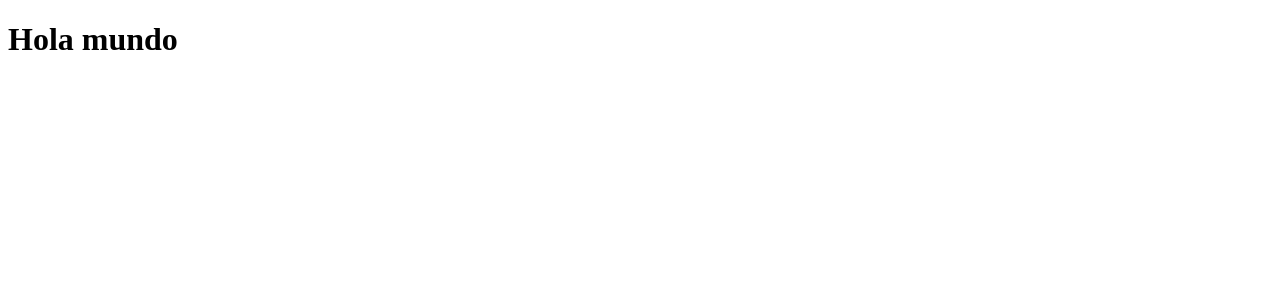
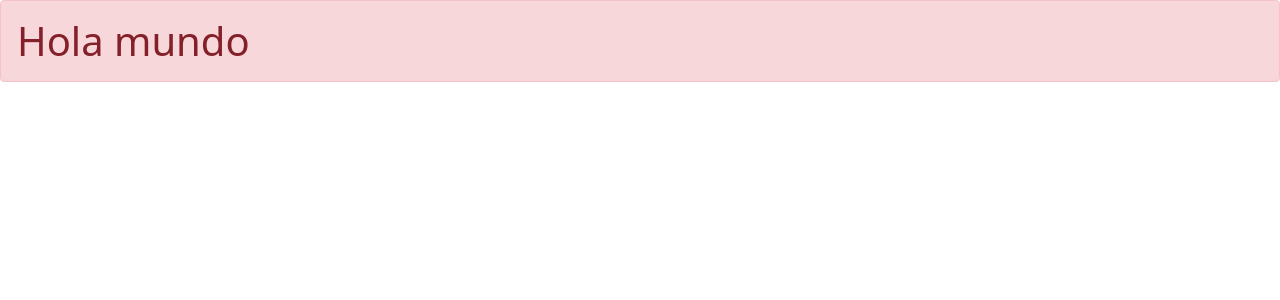
Before and after one commit to VlV-515/rick-and-morty-react-useContext, a React (Vite) app: page / in a window 1280 px wide. Shown: the top 300 px of the page. Built offline with nearby package versions, Linux system fonts and the light colour scheme.

Commit message:
Feat⚙️Agrega bootstrap y primeras configuraciones

```diff
--- a/index.html
+++ b/index.html
@@ -4,7 +4,7 @@
     <meta charset="UTF-8" />
     <link rel="icon" type="image/svg+xml" href="/src/favicon.svg" />
     <meta name="viewport" content="width=device-width, initial-scale=1.0" />
-    <title>Vite App</title>
+    <title>Paginador Rick And Morty App</title>
   </head>
   <body>
     <div id="root"></div>
--- a/package.json
+++ b/package.json
@@ -8,6 +8,7 @@
     "preview": "vite preview"
   },
   "dependencies": {
+    "bootstrap": "^5.1.3",
     "react": "^18.0.0",
     "react-dom": "^18.0.0"
   },
--- a/src/App.jsx
+++ b/src/App.jsx
@@ -1,7 +1,7 @@
 function App() {
   return (
     <div className='App'>
-      <h1>Hola mundo</h1>
+      <h1 className='alert alert-danger'>Hola mundo</h1>
     </div>
   )
 }
--- a/src/main.jsx
+++ b/src/main.jsx
@@ -1,6 +1,7 @@
 import React from 'react'
 import ReactDOM from 'react-dom/client'
 import App from './App'
+import 'bootstrap/dist/css/bootstrap.css'
 
 ReactDOM.createRoot(document.getElementById('root')).render(
   <React.StrictMode>
```
Also changed, not shown: 1 other file (tests, documents, lock files or other folders).
